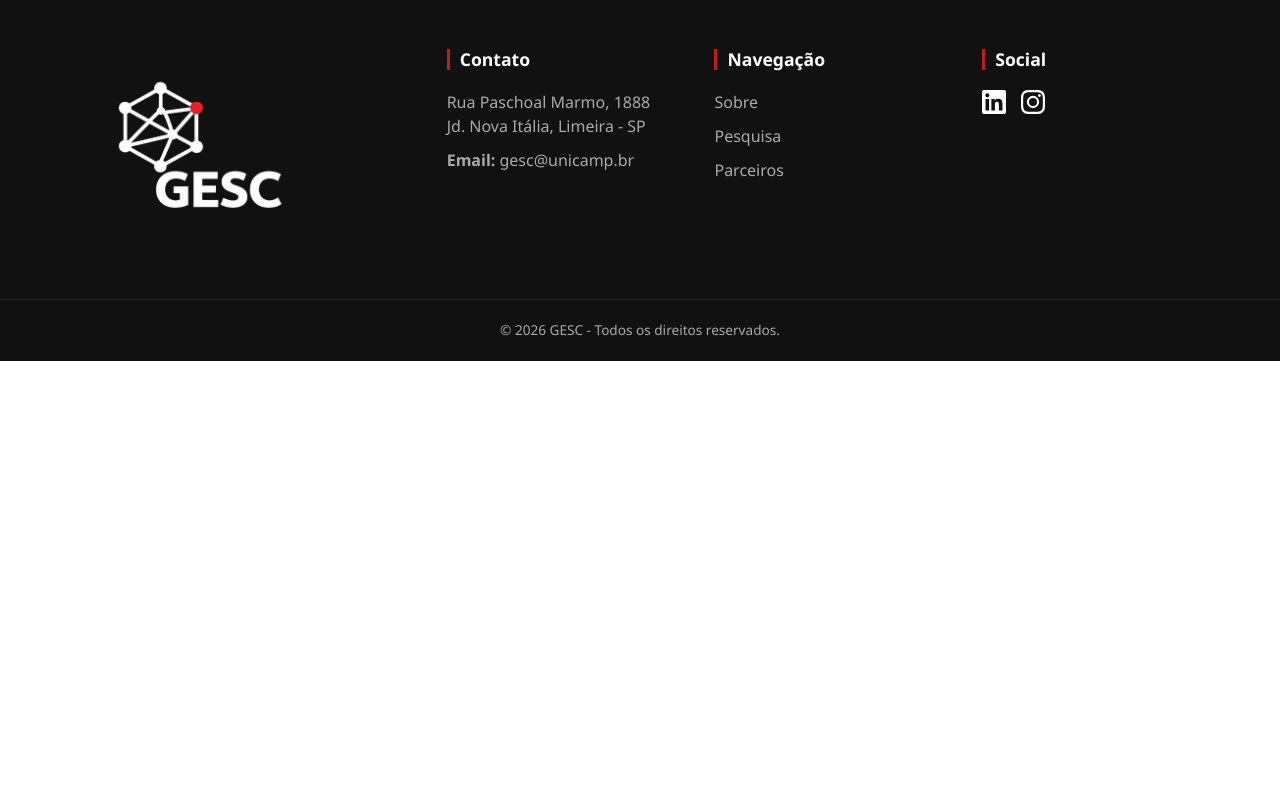
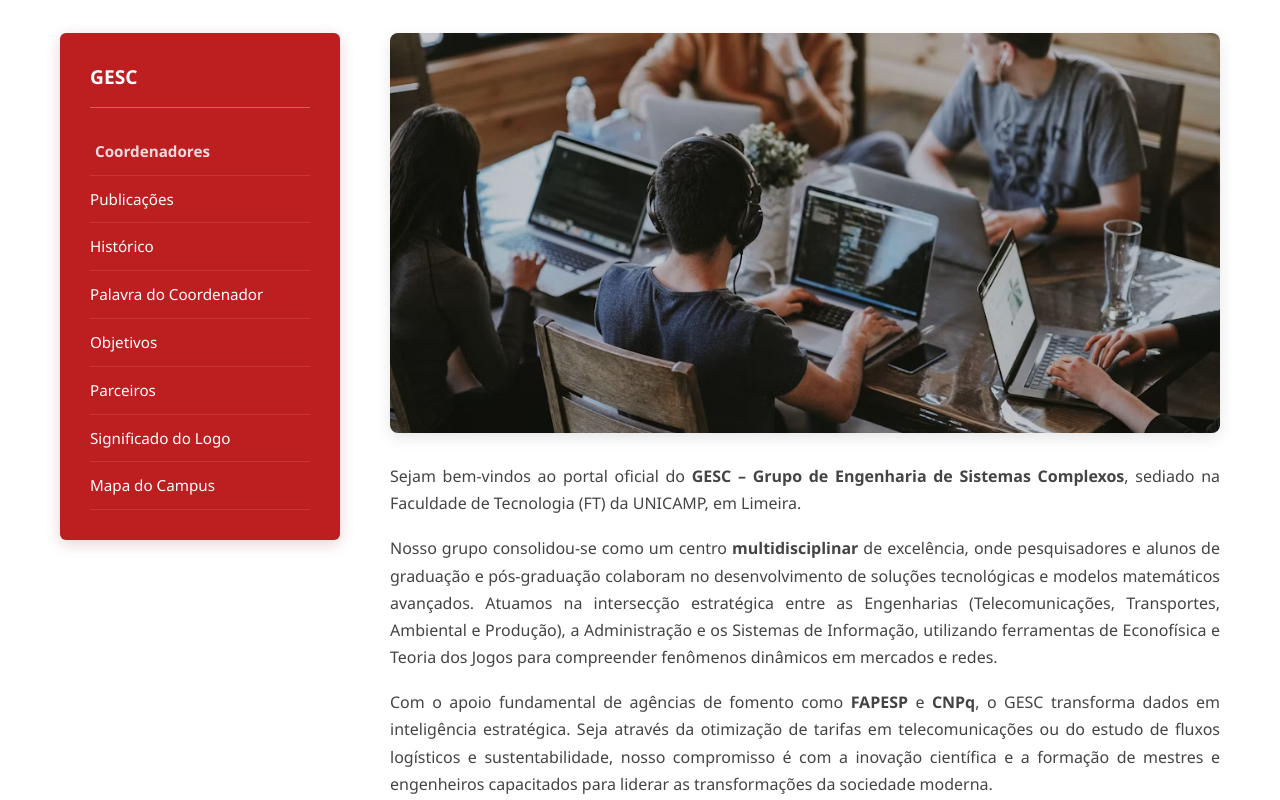
Before and after one commit to sitegesc/gesc, a Next.js app: page / in a window 1280 px wide. Shown: the part 1140-1940 px from the top of the page. Before the commit the page ends 1501 px from the top, so only its background shows below. Built offline with nearby package versions, Linux system fonts and the light colour scheme.

Commit message:
feat: adiciona secao Portal do GESC com menu lateral

```diff
--- a/src/app/page.tsx
+++ b/src/app/page.tsx
@@ -1,16 +1,13 @@
 import { Hero } from "@/components/sections/Hero";
 import { Partners } from "@/components/sections/Partners";
+import { PortalIntro } from "@/components/sections/PortalIntro";
 
 export default function Home() {
   return (
     <main className="flex-1">
       <Hero />
       <Partners />
-      <section className="mx-auto max-w-[1200px] px-5 py-16">
-        <p className="text-sm text-zinc-500">
-          Refatoração em andamento — Next.js + TypeScript.
-        </p>
-      </section>
+      <PortalIntro />
     </main>
   );
 }
--- /dev/null
+++ b/src/components/sections/PortalIntro.tsx
@@ -0,0 +1,60 @@
+import Image from "next/image";
+
+import portal from "@/imgs/portal.webp";
+
+import { SidebarMenu } from "./SidebarMenu";
+
+const paragraphClass = "mb-[18px] text-justify leading-[1.7] text-[#444]";
+
+export function PortalIntro() {
+  return (
+    <section className="py-16 font-[family-name:'Segoe_UI',Tahoma,Geneva,Verdana,sans-serif]">
+      <div className="mx-auto mb-[50px] max-w-[1200px] px-5 text-center">
+        <h2 className="relative inline-block pb-[15px] text-[2.2rem] font-bold text-brand-blue after:mx-auto after:mt-2.5 after:block after:h-1 after:w-[60px] after:rounded-sm after:bg-brand-red after:content-['']">
+          Bem-vindos ao Portal do GESC
+        </h2>
+      </div>
+
+      <div className="mx-auto grid max-w-[1200px] grid-cols-1 gap-10 px-5 md:grid-cols-[280px_1fr] md:gap-[50px]">
+        <SidebarMenu />
+
+        <article>
+          <Image
+            src={portal}
+            alt="Portal GESC"
+            placeholder="blur"
+            sizes="(max-width: 768px) 100vw, 870px"
+            className="mb-[30px] h-64 w-full rounded-lg object-cover shadow-[0_5px_15px_rgba(0,0,0,0.1)] md:h-[400px]"
+          />
+
+          <div>
+            <p className={paragraphClass}>
+              Sejam bem-vindos ao portal oficial do{" "}
+              <strong>GESC – Grupo de Engenharia de Sistemas Complexos</strong>,
+              sediado na Faculdade de Tecnologia (FT) da UNICAMP, em Limeira.
+            </p>
+            <p className={paragraphClass}>
+              Nosso grupo consolidou-se como um centro{" "}
+              <strong>multidisciplinar</strong> de excelência, onde pesquisadores
+              e alunos de graduação e pós-graduação colaboram no desenvolvimento
+              de soluções tecnológicas e modelos matemáticos avançados. Atuamos
+              na intersecção estratégica entre as Engenharias (Telecomunicações,
+              Transportes, Ambiental e Produção), a Administração e os Sistemas de
+              Informação, utilizando ferramentas de Econofísica e Teoria dos
+              Jogos para compreender fenômenos dinâmicos em mercados e redes.
+            </p>
+            <p className={paragraphClass}>
+              Com o apoio fundamental de agências de fomento como{" "}
+              <strong>FAPESP</strong> e <strong>CNPq</strong>, o GESC transforma
+              dados em inteligência estratégica. Seja através da otimização de
+              tarifas em telecomunicações ou do estudo de fluxos logísticos e
+              sustentabilidade, nosso compromisso é com a inovação científica e a
+              formação de mestres e engenheiros capacitados para liderar as
+              transformações da sociedade moderna.
+            </p>
+          </div>
+        </article>
+      </div>
+    </section>
+  );
+}
--- /dev/null
+++ b/src/components/sections/SidebarMenu.tsx
@@ -0,0 +1,52 @@
+import Link from "next/link";
+
+type Item = { label: string; href: string; active?: boolean };
+
+const items: Item[] = [
+  { label: "Coordenadores", href: "#coordenacao", active: true },
+  { label: "Publicações", href: "/publicacoes" },
+  { label: "Histórico", href: "/historico" },
+  { label: "Palavra do Coordenador", href: "#palavra" },
+  { label: "Objetivos", href: "#objetivos" },
+  { label: "Parceiros", href: "/parceiros" },
+  { label: "Significado do Logo", href: "#logo" },
+  { label: "Mapa do Campus", href: "#mapa" },
+];
+
+const linkClass =
+  "block py-3 text-[0.95rem] text-white transition duration-200 hover:translate-x-[5px] hover:font-bold hover:text-[#ffdbe0] aria-[current=page]:translate-x-[5px] aria-[current=page]:font-bold aria-[current=page]:text-[#ffdbe0]";
+
+export function SidebarMenu() {
+  return (
+    <aside className="h-fit rounded-md bg-brand-red p-[30px] text-white shadow-[0_4px_15px_rgba(138,28,38,0.2)]">
+      <h3 className="mb-5 border-b border-white/30 pb-[15px] text-[1.2rem] font-bold">
+        GESC
+      </h3>
+      <nav aria-label="Menu da seção Sobre">
+        <ul>
+          {items.map((item) => (
+            <li key={item.label} className="border-b border-white/10">
+              {item.href.startsWith("#") ? (
+                <a
+                  href={item.href}
+                  aria-current={item.active ? "page" : undefined}
+                  className={linkClass}
+                >
+                  {item.label}
+                </a>
+              ) : (
+                <Link
+                  href={item.href}
+                  aria-current={item.active ? "page" : undefined}
+                  className={linkClass}
+                >
+                  {item.label}
+                </Link>
+              )}
+            </li>
+          ))}
+        </ul>
+      </nav>
+    </aside>
+  );
+}
```
Also changed, not shown: src/imgs/portal.webp (added).
